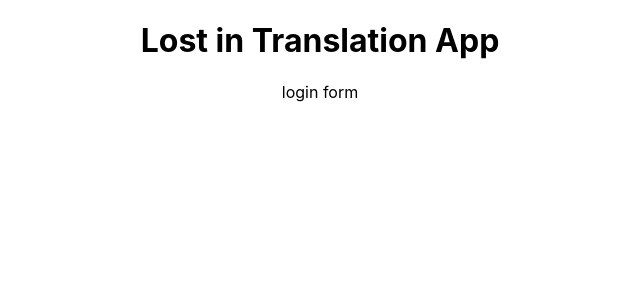
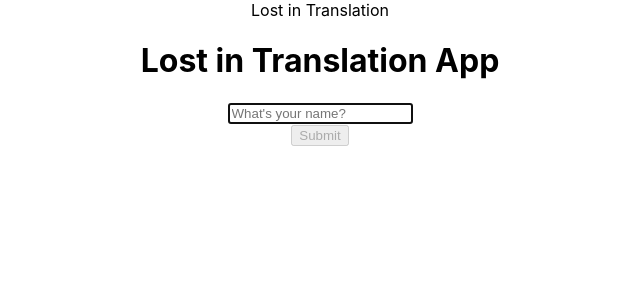
Before and after one commit to paularintaharri/LostInTranslation, a React (Create React App) app: page /login in a window 1280 px wide. Shown: the top 300 px of the page, without its empty margins (320-960 px from the left). Built offline with nearby package versions, Linux system fonts and the light colour scheme.

Commit message:
feat: added loginPage logic and started to build logic for TranslatePage, translateCard and translateForm. Also localStorages added for user and translation

```diff
--- a/package.json
+++ b/package.json
@@ -6,10 +6,14 @@
     "@testing-library/jest-dom": "^5.11.9",
     "@testing-library/react": "^11.2.5",
     "@testing-library/user-event": "^12.8.0",
+    "bootstrap": "^4.6.0",
     "react": "^17.0.1",
+    "react-bootstrap": "^1.5.0",
     "react-dom": "^17.0.1",
+    "react-redux": "^7.2.2",
     "react-router-dom": "^5.2.0",
     "react-scripts": "4.0.3",
+    "redux": "^4.0.5",
     "web-vitals": "^1.1.0"
   },
   "scripts": {
--- a/src/App.js
+++ b/src/App.js
@@ -1,20 +1,21 @@
 import './App.css';
-import { BrowserRouter as Router} from 'react-router-dom';
+import { BrowserRouter as Router, Switch, Route} from 'react-router-dom';
 import LoginPage from './pages/LoginPage';
 import TranslatePage from './pages/TranslatePage';
 import ProfilePage from './pages/ProfilePage';
+import NotFound from './pages/NotFound';
 
 function App() {
   return (
     <Router>
       <div className="App">
-        <LoginPage />
-
-        {/* <Switch>
-          <Route path="/" component={ LoginPage } />
-          <Route path="/translate" component={ TranslatePage } />
-          <Route path="/profile" component={ ProfilePage } />
-        </Switch> */}
+        Lost in Translation
+        <Switch>
+            <Route path="/login" component={ LoginPage } />
+            <Route path="/translate" component={ TranslatePage } />
+            <Route path="/profile" component={ ProfilePage } />
+            <Route path="*" component={ NotFound } />
+        </Switch>
       </div>
     </Router>
   );
--- a/src/components/LoginForm.jsx
+++ b/src/components/LoginForm.jsx
@@ -1,8 +1,30 @@
-function LoginForm(){
+import { useState } from "react";
+import { Form, Button } from "react-bootstrap";
+
+function LoginForm(props){
+    const [name, setName] = useState("");
+
+    function validateForm() {
+        return name.length > 0;
+    };
+
+    function onSubmitClicked(e){
+        props.onClick(name)
+    };
+
+    function onNameChanged(e){
+        setName(e.target.value.trim());
+    }
+
     return (
-        <div className="login-form">
-            <p>login form</p>
-        </div>
+        <Form>
+            <div>
+                <input autoFocus type="text" placeholder="What's your name?" value={name} onChange={ onNameChanged } />
+            </div>
+            <div>
+                <Button type="button" block size="lg" disabled={ !validateForm() } onClick={ onSubmitClicked }>Submit</Button>
+            </div>
+        </Form>
     );
 };
 
--- a/src/components/ProfileCard.jsx
+++ b/src/components/ProfileCard.jsx
@@ -1,7 +1,13 @@
+import { getTranslationStorage } from '../utils/translationStorage';
+
 function ProfileCard(){
+
+    const inputword = getTranslationStorage();
+
     return (
         <div className="profile-card">
             <p>profile card</p>
+            {inputword}
         </div>
     );
 };
--- a/src/components/TranslateForm.jsx
+++ b/src/components/TranslateForm.jsx
@@ -1,8 +1,30 @@
-function TranslateForm(){
+import { useState } from "react";
+import { Form, Button } from "react-bootstrap";
+
+function TranslateForm(props){
+    const [word, setWord] = useState("");
+
+    function validateForm() {
+        return word.length > 0 || word.length < 40;
+    };
+
+    function onSubmitClicked(e){
+        props.onClick(word)
+    };
+
+    function onWordChanged(e){
+        setWord(e.target.value);
+    }
+
     return (
-        <div className="translate-form">
-            <p>translated form</p>
-        </div>
+        <Form>
+            <div>
+                <input autoFocus type="text" placeholder="What you want to translate?" value={word} onChange={ onWordChanged } />
+            </div>
+            <div>
+                <Button type="button" block size="lg" disabled={ !validateForm() } onClick={ onSubmitClicked }>Submit</Button>
+            </div>
+        </Form>
     );
 };
 
--- a/src/components/TranslatedCard.jsx
+++ b/src/components/TranslatedCard.jsx
@@ -1,7 +1,11 @@
-function TranslatedCard(){
+
+function TranslatedCard(props){
+    const { word } = props; //get the input word
+    let character = Array.from(word); //add characters to array
+
     return (
         <div className="translated-card">
-            <p>translated card</p>
+            <p>{ word }</p>
         </div>
     );
 };
--- a/src/pages/LoginPage.jsx
+++ b/src/pages/LoginPage.jsx
@@ -1,10 +1,24 @@
+import { Redirect, useHistory } from 'react-router-dom';
 import LoginForm from '../components/LoginForm';
+import { setUserStorage, getUserStorage } from '../utils/userStorage';
 
 function LoginPage(){
+
+    const history = useHistory();
+    const user = getUserStorage('ra_session');
+
+    function handleLoginComplete(username){
+        setUserStorage ('ra_session', {
+            session: { username }
+        });
+        history.replace("/translate");
+    }
+
     return (
         <div className="header">
+            { user && <Redirect to="/translate" />}
             <h1>Lost in Translation App</h1>
-            <LoginForm />
+            <LoginForm  onClick={ handleLoginComplete }/>
         </div>
     );
 };
--- /dev/null
+++ b/src/pages/NotFound.jsx
@@ -0,0 +1,9 @@
+import { Link } from 'react-router-dom';
+const NotFound = () => (
+    <div>
+        <h1>Page not found.</h1>
+        <Link to="/login">Go to login page</Link>
+    </div>
+);
+
+export default NotFound;
--- a/src/pages/TranslatePage.jsx
+++ b/src/pages/TranslatePage.jsx
@@ -1,12 +1,23 @@
+import {  } from 'react-router-dom';
 import TranslatedCard from '../components/TranslatedCard';
 import TranslateForm from '../components/TranslateForm';
+import { setTranslationStorage } from '../utils/translationStorage';
+import { useState } from "react";
 
 function TranslatePage(){
+    const [translateWord, setTranslateWord] = useState("");
+
+    function handleTranslate(word){
+        setTranslationStorage(word); //add the translation to localStorage
+        setTranslateWord(word);
+    }
+
     return (
         <div>
             <p>translate page</p>
-            <TranslateForm />
-            <TranslatedCard />
+            <TranslateForm onClick={ handleTranslate }/>
+            <TranslatedCard word={ translateWord }/>
+
         </div>
     );
 };
--- /dev/null
+++ b/src/utils/translationStorage.js
@@ -0,0 +1,19 @@
+export const setTranslationStorage = (word) => {
+    let list = [];
+    if (localStorage.getItem("list") != null) {
+        list = JSON.parse(localStorage.getItem("list"));
+        if(list.length >= 10){
+            list.shift();
+        }
+    }
+    list.push(word);
+    localStorage.setItem("list", JSON.stringify(list));
+}
+
+export const getTranslationStorage = () => {
+    return JSON.parse(localStorage.getItem("list"));
+}
+
+export const cleareTranslationStorage = () => {
+    localStorage.clear("list");
+}
--- /dev/null
+++ b/src/utils/userStorage.js
@@ -0,0 +1,17 @@
+export const setUserStorage = ( key, value ) => {
+    const json = JSON.stringify( value );
+    const encrypted = btoa( json );
+    localStorage.setItem( key, encrypted );
+}
+
+export const getUserStorage = ( key ) => {
+    const storedValue = localStorage.getItem( key );
+    if (!storedValue){
+        return false;
+    }
+    return JSON.parse(atob( storedValue ));
+}
+
+export const cleareUserStorage = ( ) => {
+    localStorage.clear();
+}
```
Also changed, not shown: 1 other file (tests, documents, lock files or other folders).
